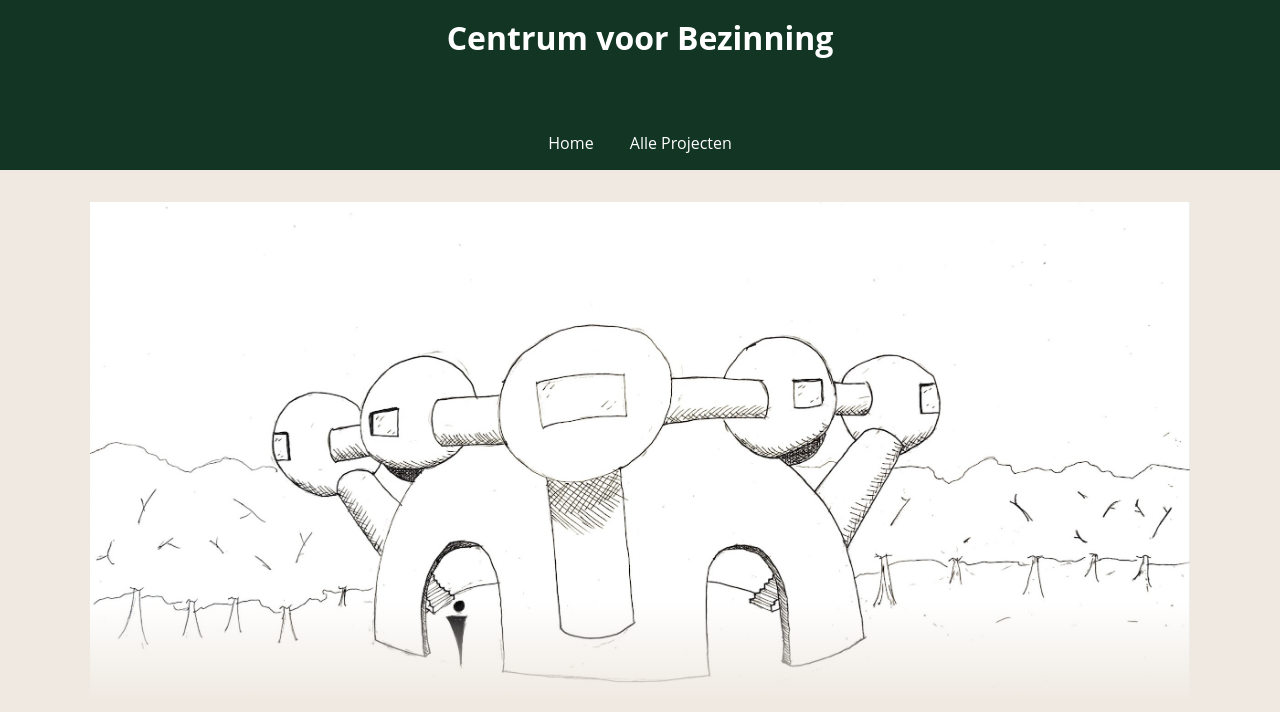
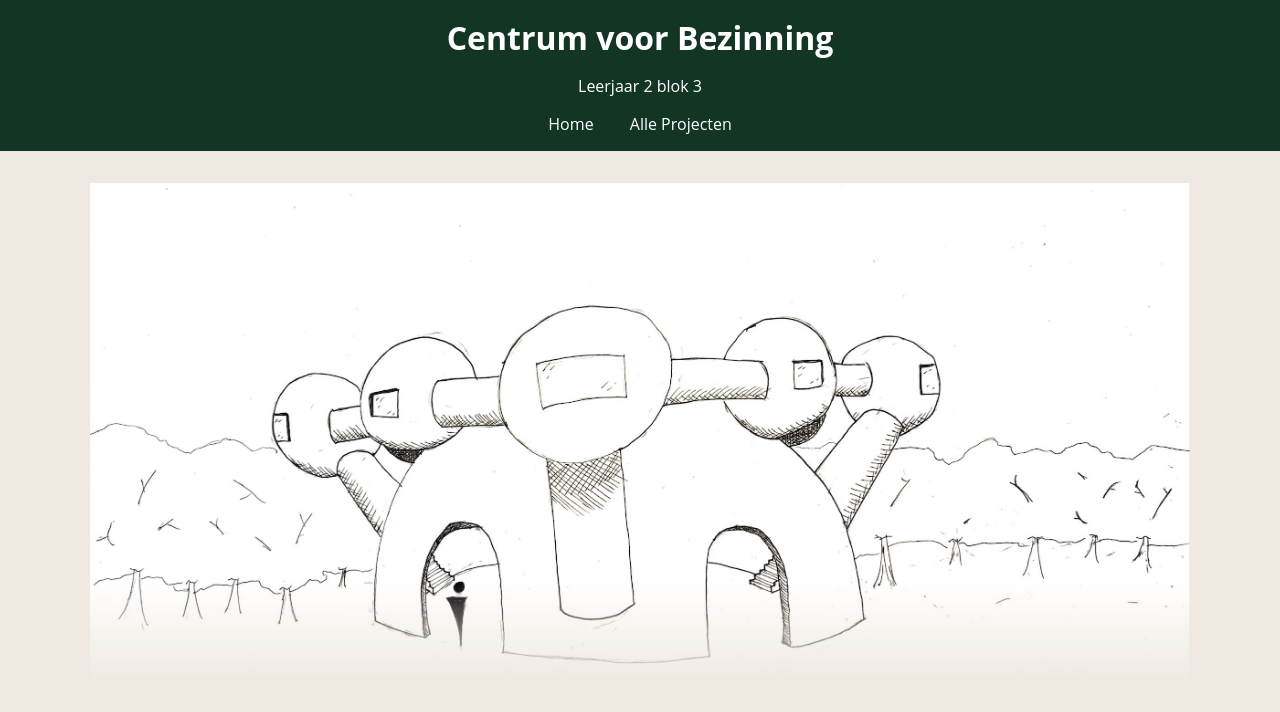
Before and after one commit to Whale-02/Portfolio, a plain HTML site: page projects/centrum-voor-bezinning.html in a window 1280 px wide. Shown: the top 712 px of the page. Drawn offline with Linux system fonts and the light colour scheme.

Commit message:
Update centrum-voor-bezinning.html

```diff
--- a/projects/centrum-voor-bezinning.html
+++ b/projects/centrum-voor-bezinning.html
@@ -11,7 +11,7 @@
 <body>
   <header>
     <h1>Centrum voor Bezinning</h1>
-    <h2>Leerjaar 2 blok 3</h2>
+    <p>Leerjaar 2 blok 3</p>
     <nav>
       <a href="../index.html">Home</a>
       <a href="../index.html#projecten">Alle Projecten</a>
```
